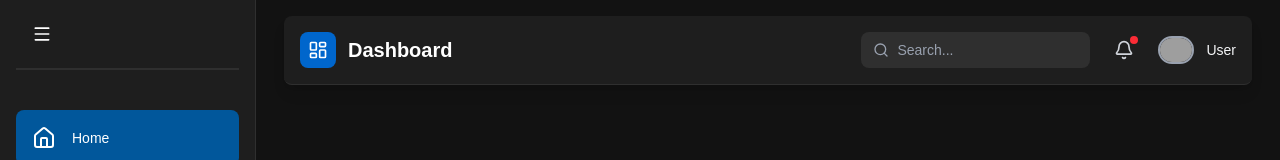
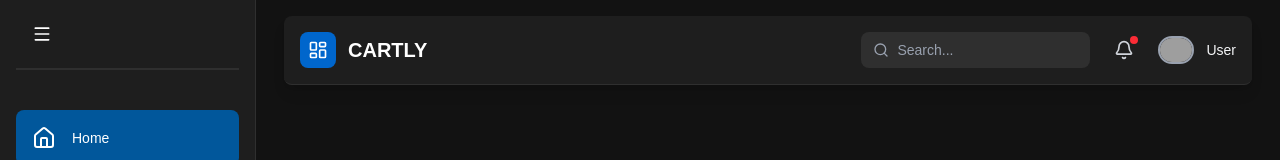
Before and after one commit to Junxeb/Dashboard-ecom, a Next.js app: page / in a window 1280 px wide. Shown: the top 160 px of the page. Built offline with nearby package versions, Linux system fonts and the light colour scheme; grey boxes are pictures that could not be loaded.

Commit message:
edit Header,StatCard

```diff
--- a/components/StatCard.tsx
+++ b/components/StatCard.tsx
@@ -21,14 +21,14 @@
             <div className="px-4 py-5 sm:p-6">
 
                 <span className="flex items-center text-sm font-medium"
-                style={{ backgroundColor: color_text}}
+                style={{ color: color_text}}
                 >
                     <Icon size={20} className="mr-2" />
                     {name}
                 </span>
 
                 <p className="mt-1 text-3xl font-semibold"
-                style={{ backgroundColor: color_value}}
+                style={{ color: color_value}}
                 >
                     {value}
                 </p>
@@ -57,6 +57,6 @@
 //
 //
 // Card แต่ละใบจะมีสีพื้นหลัง (color_bg) ตามที่กำหนด
-// ชื่อ + icon จะมีสีพื้นหลัง (color_text) ตามที่กำหนด
-// ค่าตัวเลขจะมีสีพื้นหลัง (color_value) ตามที่กำหนด
+// ชื่อ + icon จะมีสี (color_text) ตามที่กำหนด
+// ค่าตัวเลขจะมีสี (color_value) ตามที่กำหนด
 //
--- a/src/layout/Header.tsx
+++ b/src/layout/Header.tsx
@@ -22,7 +22,7 @@
           <div className="p-2 bg-[#0066cc] rounded-lg hover:bg-[#0052a3] transition-colors cursor-pointer flex-shrink-0">
             <LayoutDashboard className="w-5 h-5 text-white" />
           </div>
-          <h1 className="text-base sm:text-lg lg:text-xl font-bold text-white truncate">Dashboard</h1>
+          <h1 className="text-base sm:text-lg lg:text-xl font-bold text-white truncate">CARTLY</h1>
         </div>
 
 
```
